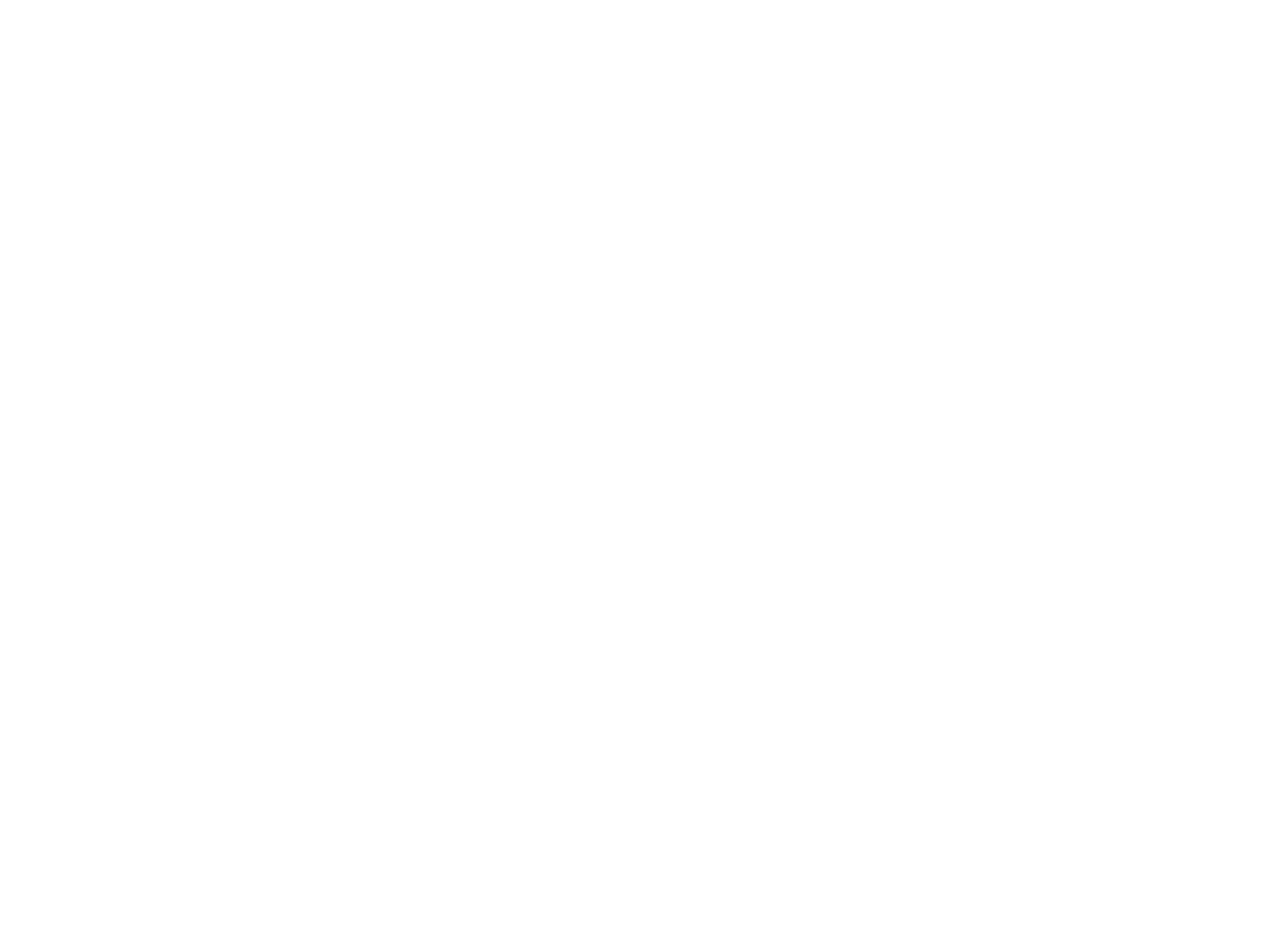
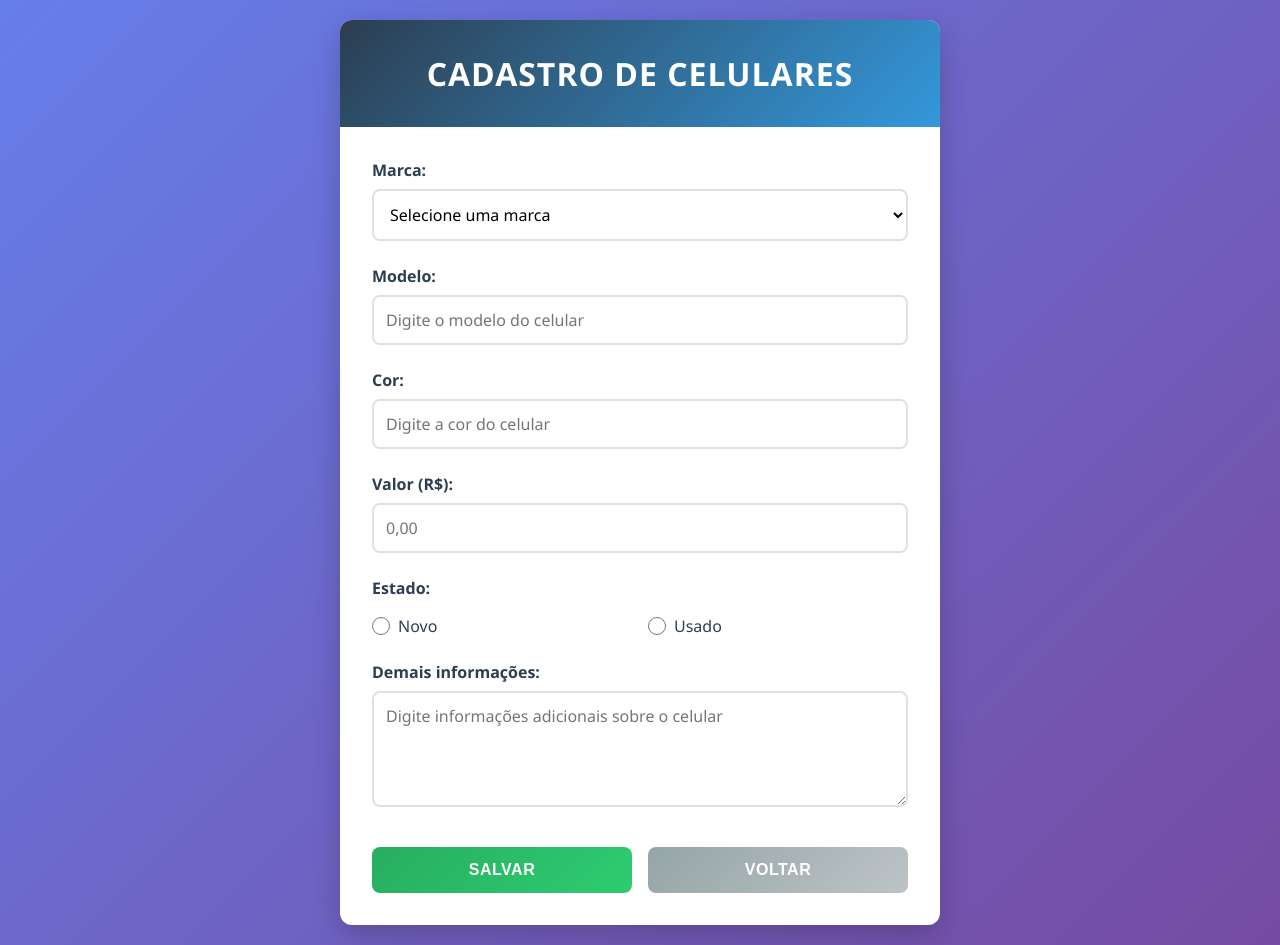
Before and after one commit to GustavoTavaresAlmeida/LAB365-2trimestre, a plain HTML site: page Semana2/tela-de-cadastro-de-celulares/index3.html in a window 1280 px wide. Before the commit the page ends 800 px from the top, so only its background shows below. Drawn offline with Linux system fonts and the light colour scheme.

Commit message:
tela de cadastro de celulares e correção nomes para não ter erro

```diff
--- a/Semana2/pagina-de-noticia-e-css-grid/index2.html
+++ b/Semana2/pagina-de-noticia-e-css-grid/index2.html
@@ -4,7 +4,7 @@
     <meta charset="UTF-8">
     <meta name="viewport" content="width=device-width, initial-scale=1.0">
     <title>Jornal Digital - Notícias</title>
-    <link rel="stylesheet" href="style.css">
+    <link rel="stylesheet" href="style2.css">
 </head>
 <body>
     <header class="header">
--- a/Semana2/tela-de-cadastro-de-celulares/index3.html
+++ b/Semana2/tela-de-cadastro-de-celulares/index3.html
@@ -0,0 +1,81 @@
+
+<!DOCTYPE html>
+<html lang="pt-br">
+<head>
+    <meta charset="UTF-8">
+    <meta name="viewport" content="width=device-width, initial-scale=1.0">
+    <title>Cadastro de Celulares</title>
+    <link rel="stylesheet" href="style3.css">
+</head>
+<body>
+    <div class="container">
+        <header class="header">
+            <h1>Cadastro de celulares</h1>
+        </header>
+
+        <main class="main-content">
+            <form class="form-cadastro" id="formCelular">
+                <div class="form-group">
+                    <label for="marca">Marca:</label>
+                    <select id="marca" name="marca" required>
+                        <option value="">Selecione uma marca</option>
+                        <option value="Samsung">Samsung</option>
+                        <option value="iPhone">iPhone</option>
+                        <option value="Motorola">Motorola</option>
+                        <option value="LG">LG</option>
+                        <option value="Xiaomi">Xiaomi</option>
+                        <option value="Huawei">Huawei</option>
+                        <option value="Nokia">Nokia</option>
+                    </select>
+                </div>
+
+                <div class="form-group">
+                    <label for="modelo">Modelo:</label>
+                    <input type="text" id="modelo" name="modelo" placeholder="Digite o modelo do celular" required>
+                </div>
+
+                <div class="form-group">
+                    <label for="cor">Cor:</label>
+                    <input type="text" id="cor" name="cor" placeholder="Digite a cor do celular" required>
+                </div>
+
+                <div class="form-group">
+                    <label for="valor">Valor (R$):</label>
+                    <input type="number" id="valor" name="valor" step="0.01" min="0" placeholder="0,00" required>
+                </div>
+
+                <div class="form-group">
+                    <label class="label-radio">Estado:</label>
+                    <div class="radio-group">
+                        <div class="radio-option">
+                            <input type="radio" id="novo" name="estado" value="Novo" required>
+                            <label for="novo">Novo</label>
+                        </div>
+                        <div class="radio-option">
+                            <input type="radio" id="usado" name="estado" value="Usado" required>
+                            <label for="usado">Usado</label>
+                        </div>
+                    </div>
+                </div>
+
+                <div class="form-group">
+                    <label for="informacoes">Demais informações:</label>
+                    <textarea id="informacoes" name="informacoes" rows="4" placeholder="Digite informações adicionais sobre o celular"></textarea>
+                </div>
+
+                <div class="form-buttons">
+                    <button type="submit" class="btn btn-primary">Salvar</button>
+                    <button type="button" class="btn btn-secondary" onclick="history.back()">Voltar</button>
+                </div>
+            </form>
+        </main>
+    </div>
+
+    <script>
+        document.getElementById('formCelular').addEventListener('submit', function(e) {
+            e.preventDefault();
+            alert('Celular cadastrado com sucesso!');
+        });
+    </script>
+</body>
+</html>
--- a/Semana2/tela-de-cadastro-de-celulares/style3.css
+++ b/Semana2/tela-de-cadastro-de-celulares/style3.css
@@ -0,0 +1,202 @@
+* {
+    margin: 0;
+    padding: 0;
+    box-sizing: border-box;
+}
+
+body {
+    font-family: 'Segoe UI', Tahoma, Geneva, Verdana, sans-serif;
+    background: linear-gradient(135deg, #667eea 0%, #764ba2 100%);
+    min-height: 100vh;
+    display: grid;
+    place-items: center;
+    padding: 20px;
+}
+
+.container {
+    background: white;
+    border-radius: 12px;
+    box-shadow: 0 10px 30px rgba(0, 0, 0, 0.2);
+    width: 100%;
+    max-width: 600px;
+    overflow: hidden;
+    display: grid;
+    grid-template-rows: auto 1fr;
+}
+
+.header {
+    background: linear-gradient(135deg, #2c3e50, #3498db);
+    color: white;
+    padding: 2rem;
+    text-align: center;
+    display: grid;
+    place-items: center;
+}
+
+.header h1 {
+    font-size: 2rem;
+    font-weight: 600;
+    text-transform: uppercase;
+    letter-spacing: 1px;
+}
+
+.main-content {
+    padding: 2rem;
+    display: grid;
+    place-items: center;
+}
+
+.form-cadastro {
+    width: 100%;
+    display: grid;
+    gap: 1.5rem;
+    grid-template-columns: 1fr;
+}
+
+.form-group {
+    display: grid;
+    gap: 0.5rem;
+}
+
+.form-group label {
+    font-weight: 600;
+    color: #2c3e50;
+    font-size: 1rem;
+}
+
+.form-group input,
+.form-group select,
+.form-group textarea {
+    padding: 12px;
+    border: 2px solid #e0e0e0;
+    border-radius: 8px;
+    font-size: 1rem;
+    transition: all 0.3s ease;
+    font-family: inherit;
+}
+
+.form-group input:focus,
+.form-group select:focus,
+.form-group textarea:focus {
+    outline: none;
+    border-color: #3498db;
+    box-shadow: 0 0 0 3px rgba(52, 152, 219, 0.1);
+}
+
+.form-group select {
+    cursor: pointer;
+    background-color: white;
+}
+
+.form-group textarea {
+    resize: vertical;
+    min-height: 100px;
+}
+
+.radio-group {
+    display: grid;
+    grid-template-columns: repeat(2, 1fr);
+    gap: 1rem;
+    margin-top: 0.5rem;
+}
+
+.radio-option {
+    display: grid;
+    grid-template-columns: auto 1fr;
+    gap: 0.5rem;
+    align-items: center;
+}
+
+.radio-option input[type="radio"] {
+    width: 18px;
+    height: 18px;
+    cursor: pointer;
+}
+
+.radio-option label {
+    cursor: pointer;
+    font-weight: 500;
+    color: #2c3e50;
+}
+
+.form-buttons {
+    display: grid;
+    grid-template-columns: 1fr 1fr;
+    gap: 1rem;
+    margin-top: 1rem;
+}
+
+.btn {
+    padding: 14px 24px;
+    border: none;
+    border-radius: 8px;
+    font-size: 1rem;
+    font-weight: 600;
+    cursor: pointer;
+    transition: all 0.3s ease;
+    text-transform: uppercase;
+    letter-spacing: 0.5px;
+}
+
+.btn-primary {
+    background: linear-gradient(135deg, #27ae60, #2ecc71);
+    color: white;
+}
+
+.btn-primary:hover {
+    background: linear-gradient(135deg, #229954, #27ae60);
+    transform: translateY(-2px);
+    box-shadow: 0 5px 15px rgba(39, 174, 96, 0.3);
+}
+
+.btn-secondary {
+    background: linear-gradient(135deg, #95a5a6, #bdc3c7);
+    color: white;
+}
+
+.btn-secondary:hover {
+    background: linear-gradient(135deg, #7f8c8d, #95a5a6);
+    transform: translateY(-2px);
+    box-shadow: 0 5px 15px rgba(149, 165, 166, 0.3);
+}
+
+@media (max-width: 768px) {
+    .container {
+        margin: 10px;
+        max-width: 100%;
+    }
+
+    .header h1 {
+        font-size: 1.5rem;
+    }
+
+    .main-content {
+        padding: 1.5rem;
+    }
+
+    .radio-group {
+        grid-template-columns: 1fr;
+    }
+
+    .form-buttons {
+        grid-template-columns: 1fr;
+    }
+}
+
+@media (max-width: 480px) {
+    body {
+        padding: 10px;
+    }
+
+    .header {
+        padding: 1.5rem;
+    }
+
+    .header h1 {
+        font-size: 1.2rem;
+    }
+
+    .main-content {
+        padding: 1rem;
+    }
+}
```
